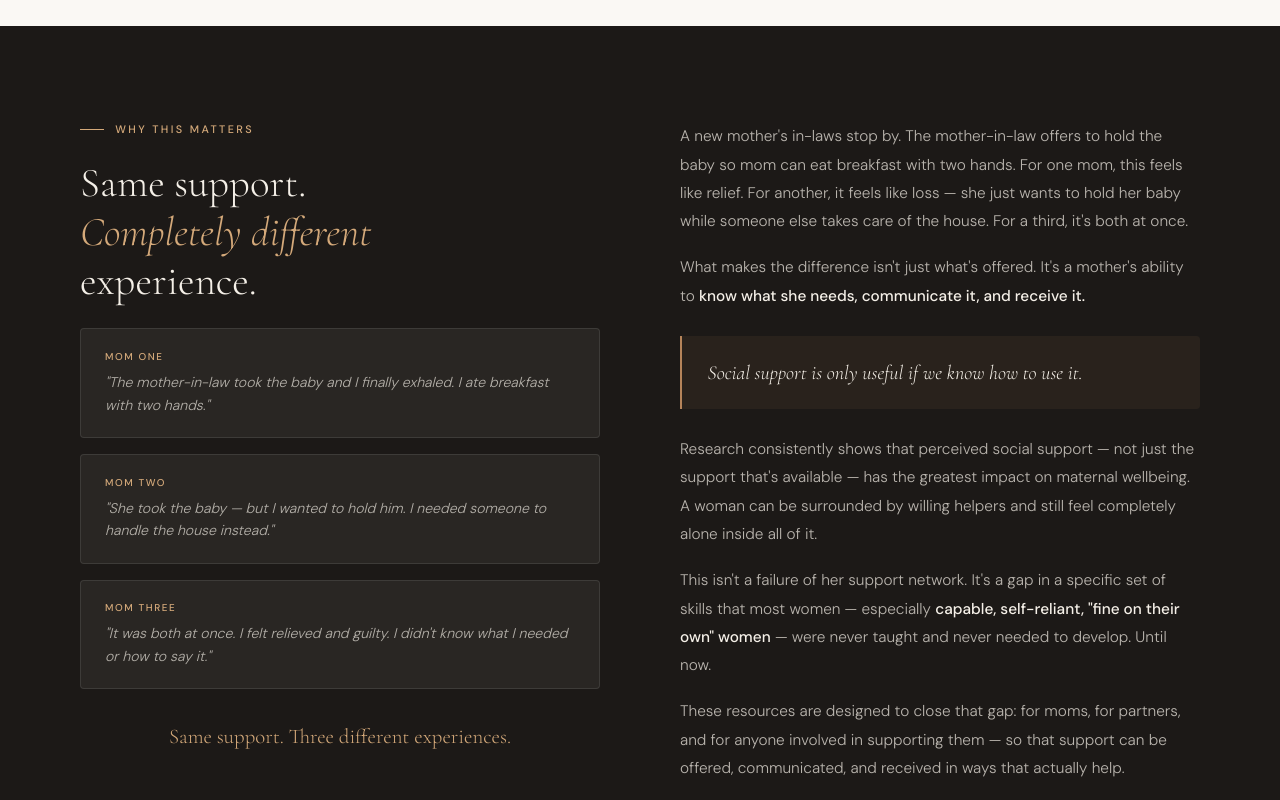
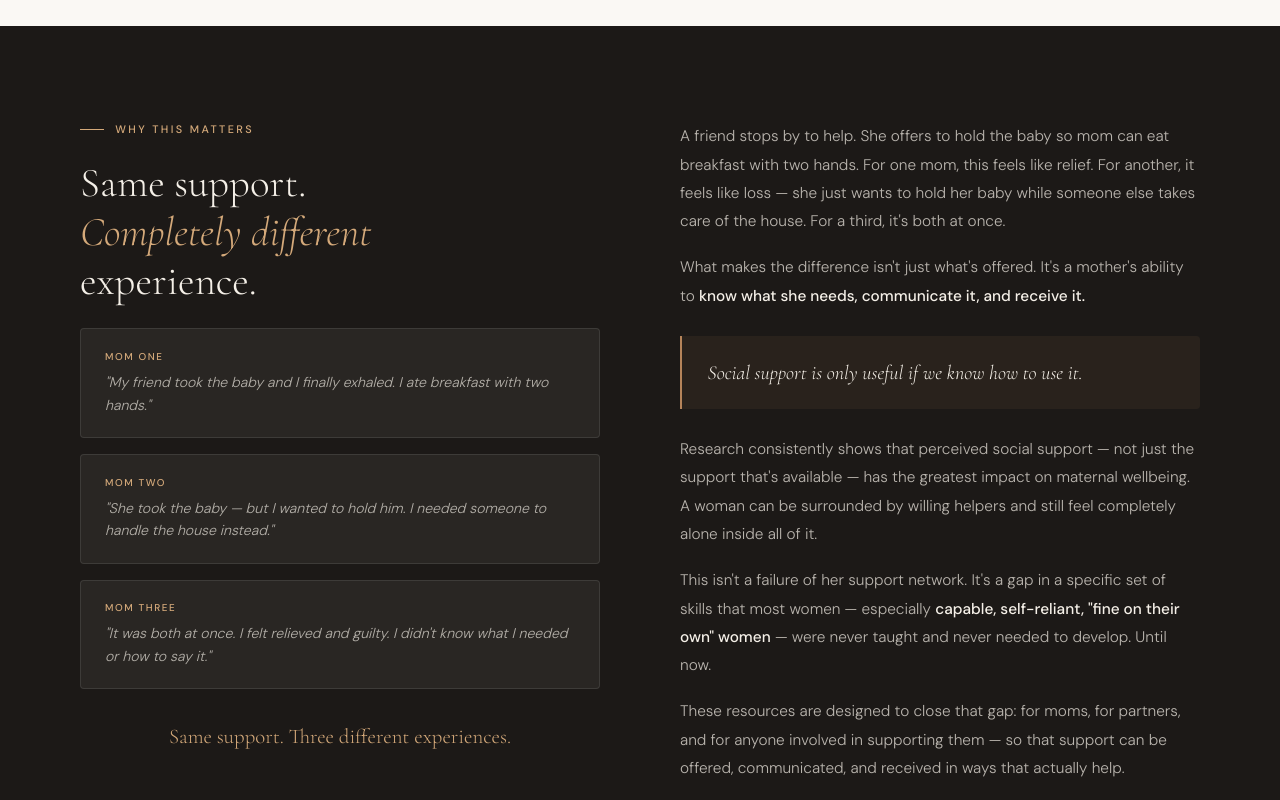
Before and after one commit to margarettuckercardon-max/heldworkbook, a plain HTML site: page index.html in a window 1280 px wide. Shown: the part 780-1580 px from the top of the page. Drawn offline with nearby package versions, Linux system fonts and the light colour scheme.

Commit message:
Update index.html

```diff
--- a/index.html
+++ b/index.html
@@ -248,7 +248,7 @@
     <div class="three-moms">
       <div class="mom-card">
         <div class="mom-card-label">Mom one</div>
-        <p>"The mother-in-law took the baby and I finally exhaled. I ate breakfast with two hands."</p>
+        <p>"My friend took the baby and I finally exhaled. I ate breakfast with two hands."</p>
       </div>
       <div class="mom-card">
         <div class="mom-card-label">Mom two</div>
@@ -262,7 +262,7 @@
     </div>
   </div>
   <div class="vignette-text">
-    <p>A new mother's in-laws stop by. The mother-in-law offers to hold the baby so mom can eat breakfast with two hands. For one mom, this feels like relief. For another, it feels like loss — she just wants to hold her baby while someone else takes care of the house. For a third, it's both at once.</p>
+    <p>A friend stops by to help. She offers to hold the baby so mom can eat breakfast with two hands. For one mom, this feels like relief. For another, it feels like loss — she just wants to hold her baby while someone else takes care of the house. For a third, it's both at once.</p>
     <p>What makes the difference isn't just what's offered. It's a mother's ability to <strong>know what she needs, communicate it, and receive it.</strong></p>
     <div class="vignette-callout">
       <p>Social support is only useful if we know how to use it.</p>
@@ -416,7 +416,7 @@
 <!-- TESTIMONIAL -->
 <section class="testimonial-section">
   <blockquote>
-    "I had a meal train, a mother-in-law flying in, and a partner who wanted to do anything I asked.
+    "I had a meal train, a close friend who came to help, and a partner who wanted to do anything I asked.
     I was completely alone inside all of it. No one prepared me for the part where
     I didn't know how to let any of it in."
   </blockquote>
```
